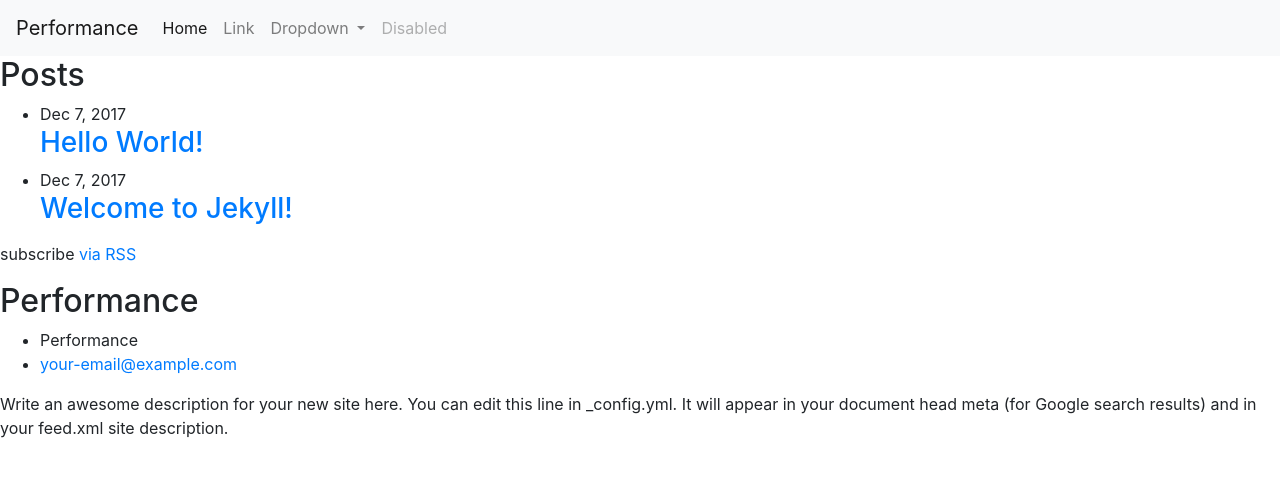
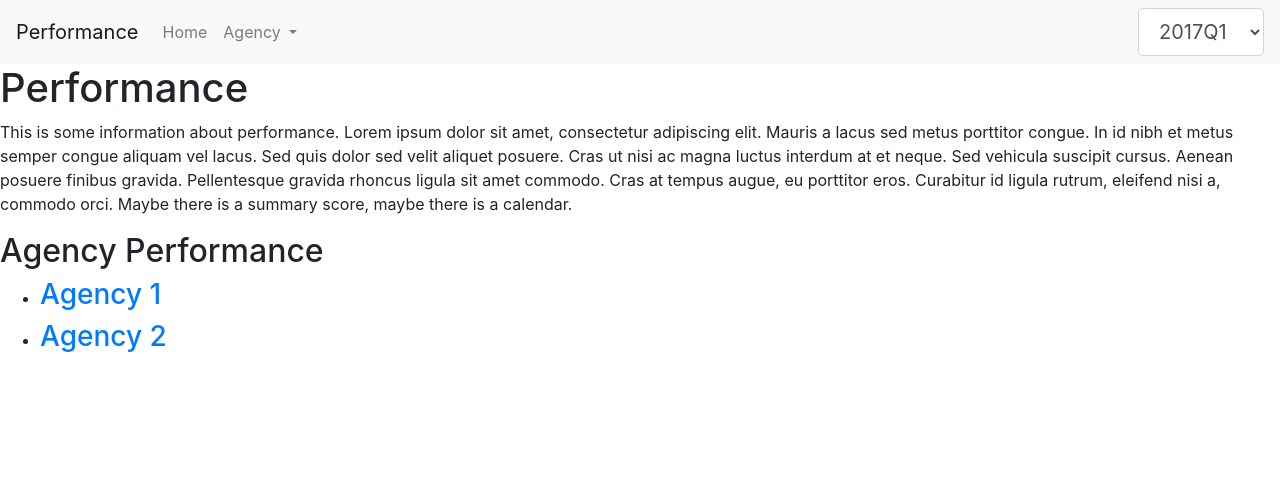
Before and after one commit to CookCountyGov/performance, a Jekyll site: the page built from index.md, in a window 1280 px wide. Shown: the top 477 px of the page. Built offline with Jekyll 4.4.1, drawn with Linux system fonts in a browser that asks for light colours.

Commit message:
drop down for agencies

```diff
--- a/_config.yml
+++ b/_config.yml
@@ -39,6 +39,11 @@ collections:
     output: true
     permalink: /:collection/:name
 
+periods:
+  - 2017Q1
+  - 2017Q2
+  - 2017Q3
+
 defaults:
   - scope:
       path: ""
--- a/_includes/footer.html
+++ b/_includes/footer.html
@@ -3,11 +3,11 @@
 
   <div class="wrapper">
 
-    <h2 class="footer-heading">{{ site.title | escape }}</h2>
+    <!-- <h2 class="footer-heading">{{ site.title | escape }}</h2> -->
 
     <div class="footer-col-wrapper">
       <div class="footer-col footer-col-1">
-        <ul class="contact-list">
+        <!-- <ul class="contact-list">
           <li class="p-name">
             {% if site.author %}
               {{ site.author | escape }}
@@ -18,16 +18,16 @@
             {% if site.email %}
             <li><a class="u-email" href="mailto:{{ site.email }}">{{ site.email }}</a></li>
             {% endif %}
-        </ul>
+        </ul> -->
       </div>
 
       <div class="footer-col footer-col-2">
         {% include social.html %}
       </div>
 
-      <div class="footer-col footer-col-3">
+      <!-- <div class="footer-col footer-col-3">
         <p>{{ site.description | escape }}</p>
-      </div>
+      </div> -->
     </div>
 
   </div>
--- a/_includes/head.html
+++ b/_includes/head.html
@@ -13,5 +13,6 @@
   src="https://code.jquery.com/jquery-3.3.1.min.js"
   integrity="sha256-FgpCb/KJQlLNfOu91ta32o/NMZxltwRo8QtmkMRdAu8="
   crossorigin="anonymous"></script>
-
+  <script src="{{ "/assets/js/bootstrap.min.js" | relative_url }}"></script>
+  <script src="{{ "/assets/js/main.js" | relative_url }}"></script>
 </head>
--- a/_includes/header.html
+++ b/_includes/header.html
@@ -1,67 +1,36 @@
-<!-- <header class="site-header" role="banner">
-
-  <div class="wrapper">
-    {% assign default_paths = site.pages | map: "path" %}
-    {% assign page_paths = site.header_pages | default: default_paths %}
-    <a class="site-title" rel="author" href="{{ "/" | relative_url }}">{{ site.title | escape }}</a>
-
-    {% if page_paths %}
-      <nav class="site-nav">
-        <input type="checkbox" id="nav-trigger" class="nav-trigger" />
-        <label for="nav-trigger">
-          <span class="menu-icon">
-            <svg viewBox="0 0 18 15" width="18px" height="15px">
-              <path fill="#424242" d="M18,1.484c0,0.82-0.665,1.484-1.484,1.484H1.484C0.665,2.969,0,2.304,0,1.484l0,0C0,0.665,0.665,0,1.484,0 h15.031C17.335,0,18,0.665,18,1.484L18,1.484z"/>
-              <path fill="#424242" d="M18,7.516C18,8.335,17.335,9,16.516,9H1.484C0.665,9,0,8.335,0,7.516l0,0c0-0.82,0.665-1.484,1.484-1.484 h15.031C17.335,6.031,18,6.696,18,7.516L18,7.516z"/>
-              <path fill="#424242" d="M18,13.516C18,14.335,17.335,15,16.516,15H1.484C0.665,15,0,14.335,0,13.516l0,0 c0-0.82,0.665-1.484,1.484-1.484h15.031C17.335,12.031,18,12.696,18,13.516L18,13.516z"/>
-            </svg>
-          </span>
-        </label>
-
-        <div class="trigger">
-          {% for path in page_paths %}
-            {% assign my_page = site.pages | where: "path", path | first %}
-            {% if my_page.title %}
-            <a class="page-link" href="{{ my_page.url | relative_url }}">{{ my_page.title | escape }}</a>
-            {% endif %}
-          {% endfor %}
-        </div>
-      </nav>
-    {% endif %}
-  </div>
-</header> -->
 <nav class="navbar navbar-expand-lg navbar-light bg-light">
-  <a class="navbar-brand" href="#">{{ site.title }}</a>
+  <a class="navbar-brand" href="{{ site.url }}">{{ site.title }}</a>
   <button class="navbar-toggler" type="button" data-toggle="collapse" data-target="#navbarSupportedContent" aria-controls="navbarSupportedContent" aria-expanded="false" aria-label="Toggle navigation">
     <span class="navbar-toggler-icon"></span>
   </button>
 
   <div class="collapse navbar-collapse" id="navbarSupportedContent">
     <ul class="navbar-nav mr-auto">
-      <li class="nav-item active">
-        <a class="nav-link" href="#">Home <span class="sr-only">(current)</span></a>
-      </li>
       <li class="nav-item">
-        <a class="nav-link" href="#">Link</a>
+        <a class="nav-link" href="{{ site.url }}">Home <span class="sr-only">(current)</span></a>
       </li>
       <li class="nav-item dropdown">
-        <a class="nav-link dropdown-toggle" href="#" id="navbarDropdown" role="button" data-toggle="dropdown" aria-haspopup="true" aria-expanded="false">
-          Dropdown
+        <a class="nav-link dropdown-toggle" href="#" id="navbarAgencyDropdown" role="button" data-toggle="dropdown" aria-haspopup="true" aria-expanded="false">
+          Agency
         </a>
-        <div class="dropdown-menu" aria-labelledby="navbarDropdown">
-          <a class="dropdown-item" href="#">Action</a>
-          <a class="dropdown-item" href="#">Another action</a>
-          <div class="dropdown-divider"></div>
-          <a class="dropdown-item" href="#">Something else here</a>
+        <div class="dropdown-menu" aria-labelledby="navbarAgencyDropdown">
+          {% for agency in site.agency %}
+            <a class="dropdown-item" href="{{ agency.url | relative_url }}">{{ agency.title | escape }}</a>
+          {% endfor %}
         </div>
       </li>
-      <li class="nav-item">
-        <a class="nav-link disabled" href="#">Disabled</a>
-      </li>
     </ul>
-    <!-- <form class="form-inline my-2 my-lg-0">
-      <input class="form-control mr-sm-2" type="search" placeholder="Search" aria-label="Search">
-      <button class="btn btn-outline-success my-2 my-sm-0" type="submit">Search</button>
-    </form> -->
+    <form class="form-inline my-2 my-lg-0">
+        <!-- <select class="form-control form-control-lg" id="agency-selector">
+          {% for agency in site.agency %}
+            <option value="{{ agency.url | relative_url }}">{{ agency.title }}</option>
+          {% endfor %}
+        </select> -->
+        <select class="form-control form-control-lg" id="time-selector">
+          {% for period in site.periods %}
+            <option>{{ period }}</option>
+          {% endfor %}
+        </select>
+      </form>
   </div>
 </nav>
--- a/_layouts/home.html
+++ b/_layouts/home.html
@@ -9,14 +9,12 @@ layout: default
 
   {{ content }}
 
-  {% if site.posts.size > 0 %}
+  {% if site.agency.size > 0 %}
   <h2 class="post-list-heading">{{ page.list_title | default: "Posts" }}</h2>
     <ul class="post-list">
-      {% for post in site.posts %}
+      {% for post in site.agency %}
         <li>
           {% assign date_format = site.minima.date_format | default: "%b %-d, %Y" %}
-          <span class="post-meta">{{ post.date | date: date_format }}</span>
-
           <h3>
             <a class="post-link" href="{{ post.url | relative_url }}">{{ post.title | escape }}</a>
           </h3>
@@ -24,7 +22,7 @@ layout: default
       {% endfor %}
     </ul>
 
-    <p class="rss-subscribe">subscribe <a href="{{ "/feed.xml" | relative_url }}">via RSS</a></p>
+    <!-- <p class="rss-subscribe">subscribe <a href="{{ "/feed.xml" | relative_url }}">via RSS</a></p> -->
   {% endif %}
 
 </div>
--- /dev/null
+++ b/assets/js/main.js
@@ -0,0 +1,10 @@
+$(document).ready(function() {
+    $('#agency-selector').change(function() {
+      console.log("the value is: " + this.value);
+      var url = this.value;
+      if (url != '') {
+        window.location = url;
+      }
+    });
+
+});
--- a/index.md
+++ b/index.md
@@ -3,4 +3,12 @@
 # Edit theme's home layout instead if you wanna make some changes
 # See: https://jekyllrb.com/docs/themes/#overriding-theme-defaults
 layout: home
+title: Performance
+list_title: Agency Performance
 ---
+
+<p>
+This is some information about performance. Lorem ipsum dolor sit amet, consectetur adipiscing elit. Mauris a lacus sed metus porttitor congue. In id nibh et metus semper congue aliquam vel lacus. Sed quis dolor sed velit aliquet posuere. Cras ut nisi ac magna luctus interdum at et neque. Sed vehicula suscipit cursus. Aenean posuere finibus gravida. Pellentesque gravida rhoncus ligula sit amet commodo. Cras at tempus augue, eu porttitor eros. Curabitur id ligula rutrum, eleifend nisi a, commodo orci.
+
+Maybe there is a summary score, maybe there is a calendar.
+</p>
```
